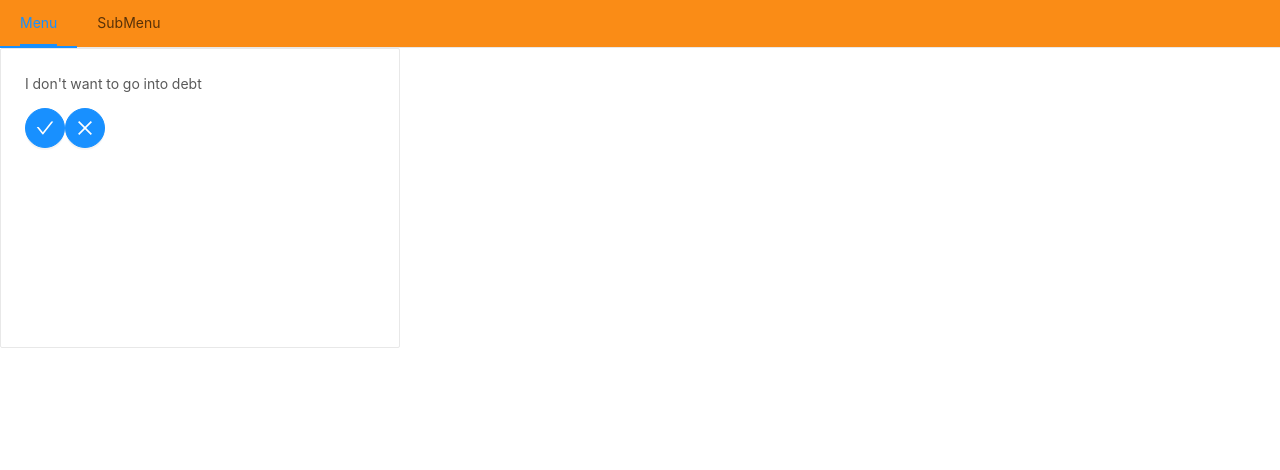
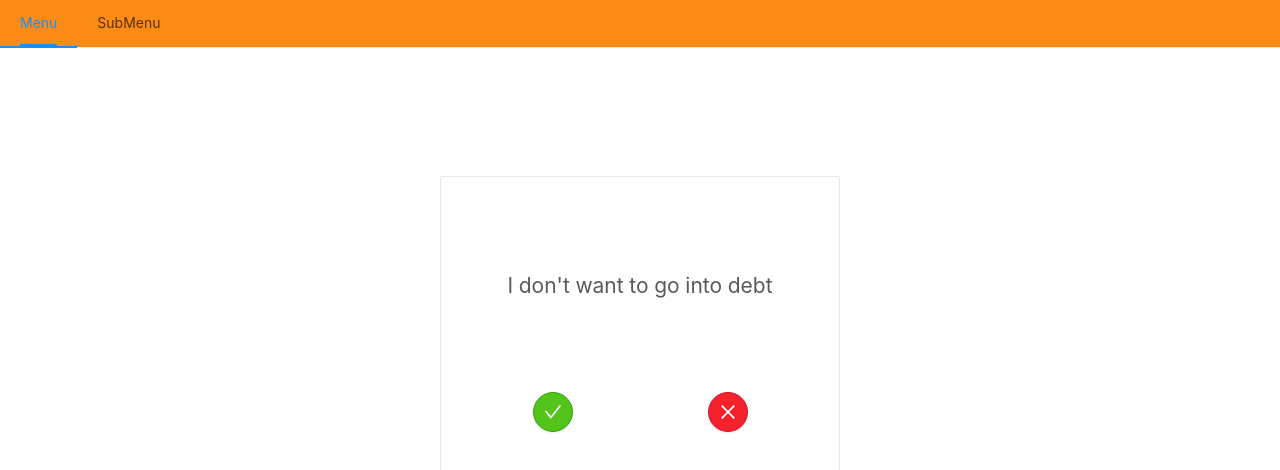
Before and after one commit to ericwm76/juntos2, a React (Create React App) app: page /presurvey in a window 1280 px wide. Shown: the top 470 px of the page. Built offline with nearby package versions, Linux system fonts and the light colour scheme.

Commit message:
Adjust styling of card

```diff
--- a/src/features/presurvey/Presurvey.less
+++ b/src/features/presurvey/Presurvey.less
@@ -0,0 +1,49 @@
+@import '~antd/es/style/themes/default.less';
+
+.card {
+  display: flex;
+  justify-content: center;
+  margin-top: 10%;
+}
+
+.question {
+  display: flex;
+  flex-direction: column;
+  font-size: 1.5em;
+  height: 170px;
+  justify-content: center;
+  align-items: center;
+}
+
+.card-buttons {
+  display: flex;
+  justify-content: space-around;
+}
+
+.agree-button {
+  color: white;
+  background: @green-6;
+  border: 1px solid @green-7;
+  &:hover {
+    background: @green-5;
+    border: 1px solid @green-6;
+  }
+  &:focus {
+    background: @green-7;
+    border: 1px solid @green-8;
+  }
+}
+
+.disagree-button {
+  color: white;
+  background: @red-6;
+  border: 1px solid @red-7;
+  &:hover {
+    background: @red-5;
+    border: 1px solid @red-6;
+  }
+  &:focus {
+    background: @red-7;
+    border: 1px solid @red-8;
+  }
+}
```
